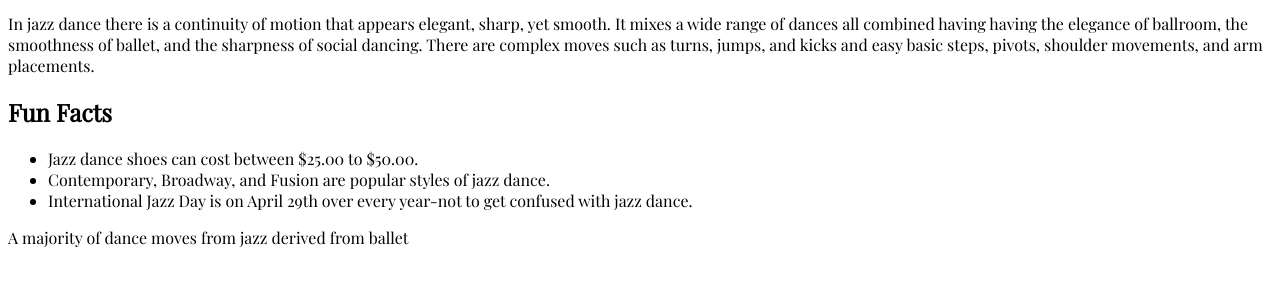
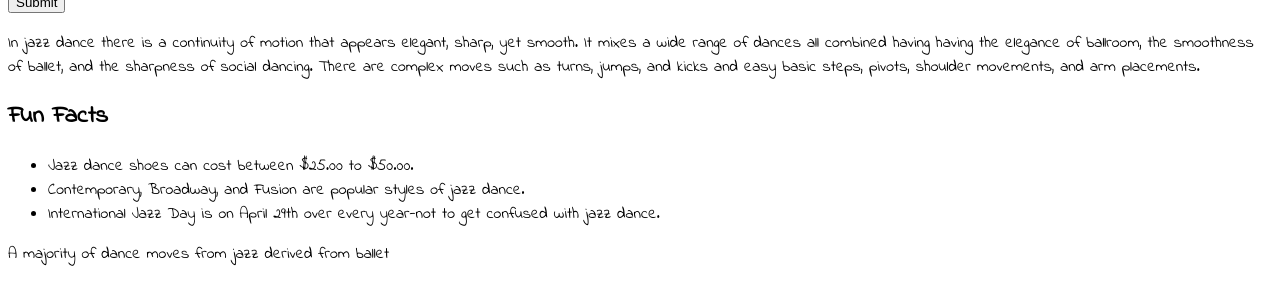
Before and after one commit to lbenshoof/html1013, a plain HTML site: page page3.html in a window 1280 px wide. Shown: the part 635-917 px from the top of the page. Drawn offline with nearby package versions, Linux system fonts and the light colour scheme.

Commit message:
Font changed page 3 thru 6

```diff
--- a/mystye.css
+++ b/mystye.css
@@ -20,8 +20,13 @@ width:100%;bakground-color:yellow; font-size:200%
 article {
 			Text-align: center;
 			width: 100%;
+	        font-family:acme
 
 		}
+body{
+	font-family:"crafty-girls"
+
+}
 aside{
 float:left;
 margin-top:10px;
--- a/page3.html
+++ b/page3.html
@@ -3,9 +3,9 @@
 <head>
 <link rel="stylesheet"
 	  href="https://fonts.googleapis.com/css2?family=Comic+Neue:ital@1&family=Indie+Flower&family=Playfair+Display&display=swap">
-      <style>
+		<style>
 		  body {
-			  font-family: 'Playfair Display' , serif;
+			  font-family: 'Indie Flower' , cursive;
 		  }
 <meta charset="utf-8">
 <title>page3.html</title>
```
Also changed, not shown: page5.html (+2 -2 lines), page6.html (+1 -1 lines).
